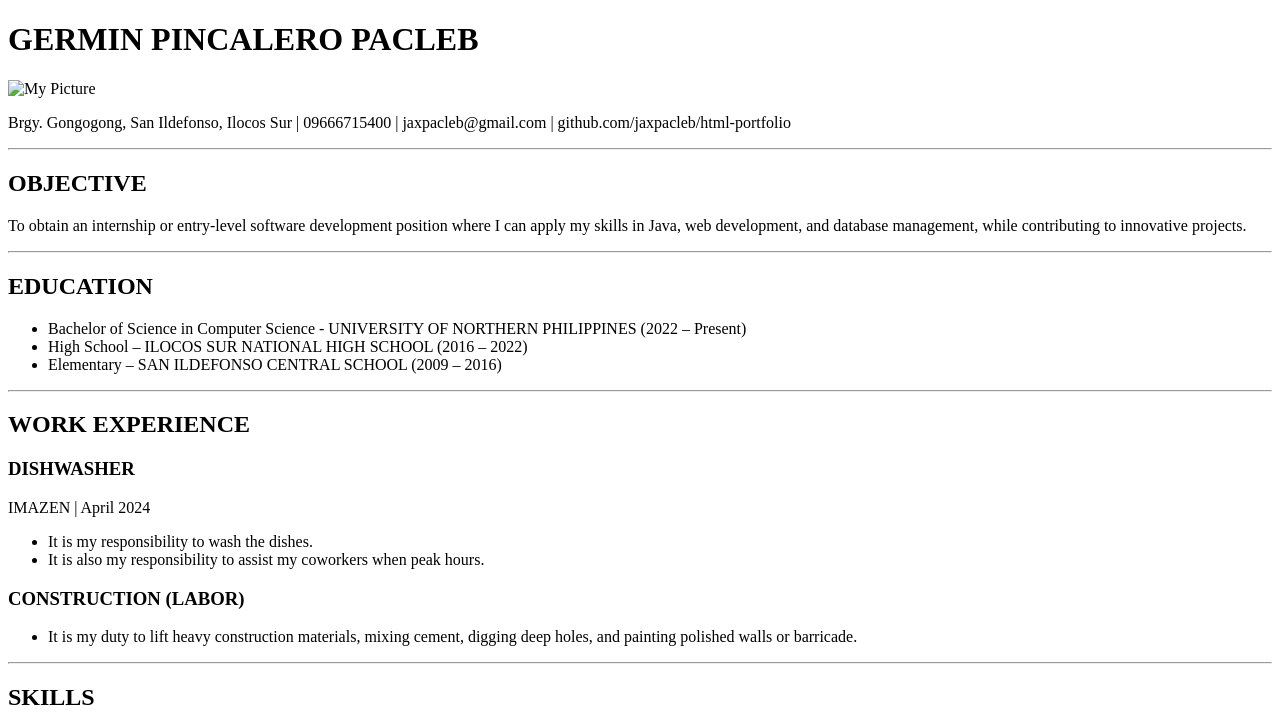
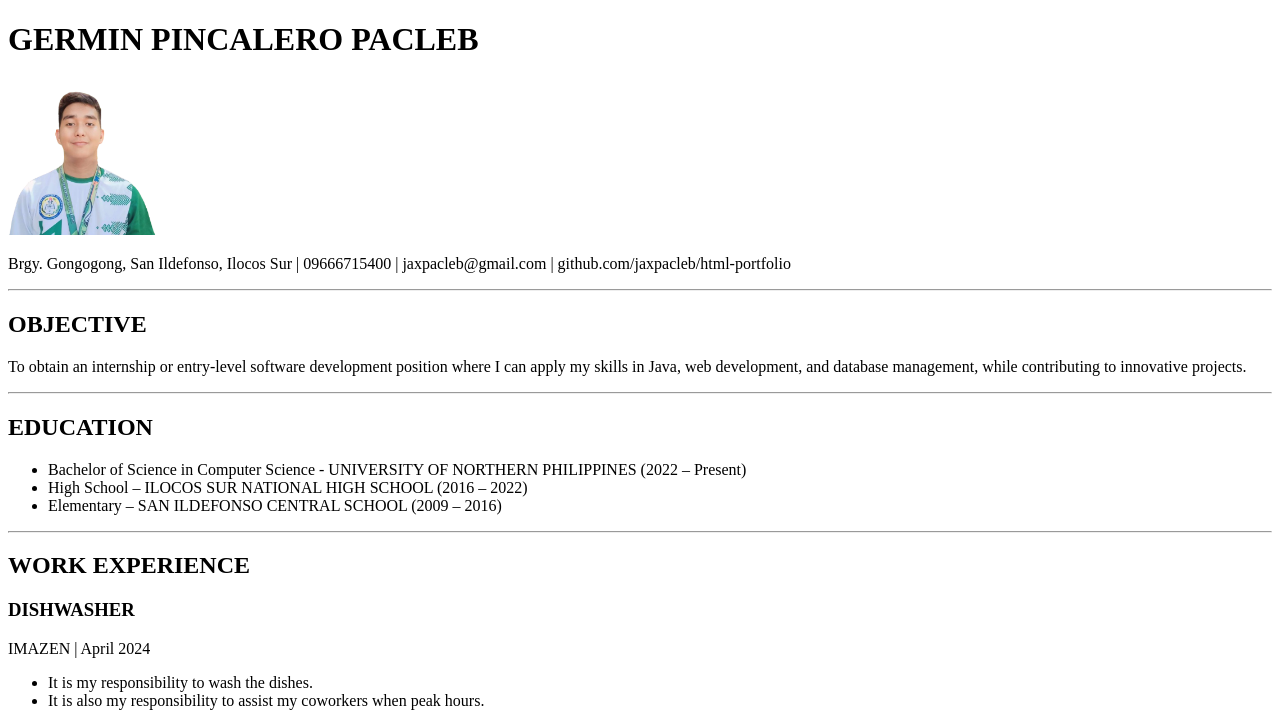
Before and after one commit to jaxpacleb/html-portfolio, a plain HTML site: page index.html in a window 1280 px wide. Shown: the top 726 px of the page. Drawn offline with Linux system fonts and the light colour scheme.

Commit message:
Update index.html

```diff
--- a/index.html
+++ b/index.html
@@ -18,7 +18,7 @@
 <body>
     <header>
         <h1>GERMIN PINCALERO PACLEB</h1>
-        <img src="images/PACLEB, GERMIN P..png" alt="My Picture" width="150">
+        <img src="PACLEB, GERMIN P..png" alt="My Picture" width="150">
         <p>Brgy. Gongogong, San Ildefonso, Ilocos Sur | 09666715400 | jaxpacleb@gmail.com |
             github.com/jaxpacleb/html-portfolio </p>
     </header>
```
